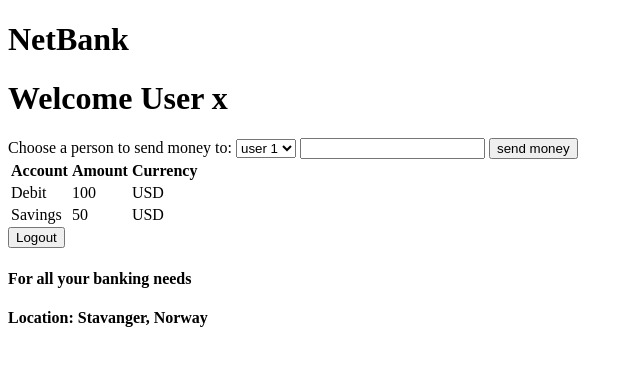
After one commit to jkunnas58/dat250_netbank_fall_2020, a Flask app: page /logged_in_page in a window 1280 px wide. The commit adds this page. Shown: the top 366 px of the page, without its empty margins (0-640 px from the left). Run offline with Flask 2, Linux system fonts and the light colour scheme.

Commit message:
Worked on templates

```diff
--- a/netbank/templates/layout.html
+++ b/netbank/templates/layout.html
@@ -1,16 +1,16 @@
 <!DOCTYPE html>
 <html>
   <head>
-    <title>{% block title %}{% endblock %} - News24/7</title>
+    <title>{% block title %}{% endblock %} - NetBank</title>
   </head>
   <body>
     <header>
-      <h1>News24/7 for template 3</h1>
+      <h1>NetBank</h1>
     </header>
     <main>{% block content %} {% endblock %}</main>
     <footer>
-      <h3>Tips? Contact us at 5818288191919</h3>
-      <h3>Location: Stavanger, Norway</h3>
+      <h4>For all your banking needs</h4>
+      <h4>Location: Stavanger, Norway</h4>
     </footer>
   </body>
 </html>
--- /dev/null
+++ b/netbank/templates/logged_in_page.html
@@ -0,0 +1,44 @@
+{% extends "layout.html" %}
+{% block content %}
+
+    <h1>
+        Welcome User x
+    </h1>
+    <p>
+        <form>
+            <label for="users">Choose a person to send money to:</label>
+
+            <select name="users" id="users">
+            <option value="user1">user 1</option>
+            <option value="user2">user 2</option>
+            <option value="user3">user 3</option>
+            <option value="user4">user 4</option>
+            </select>
+            <input type="text">
+            <input type="submit" name="" id="" value="send money">
+
+        </form>
+
+        <table>
+            <tr>
+                <th>Account</th>
+                <th>Amount</th>
+                <th>Currency</th>
+                </tr>
+                <tr>
+                <td>Debit</td>
+                <td>100</td>
+                <td>USD</td>
+            </tr>
+                <tr>
+                <td>Savings</td>
+                <td>50</td>
+                <td>USD</td>
+                </tr>
+        </table>
+
+        <a href="index.html">
+            <button onclick="document.location='index.html'">Logout</button>
+        </a>
+    </p>
+{% endblock %}
--- a/netbank/views.py
+++ b/netbank/views.py
@@ -5,7 +5,15 @@ from netbank import app #, query_db
 @app.route('/')
 def index():
     # articles = query_db('SELECT rowid, * FROM article;')
-    return f"<h1>Hello world</h1>"
+    return render_template('index.html')
+
+@app.route('/login_page')
+def login_page():
+    return render_template('login_page.html')
+
+@app.route('/logged_in_page')
+def logged_in_page():
+    return render_template('logged_in_page.html')
 
 
 # @app.route('/article/<int:article_id>')
```
Also changed, not shown: netbank/templates/index.html (+8 -9 lines), netbank/templates/login_page.html (added, +27 -0 lines), netbank/templates_from_magnus/article.html (added, +9 -0 lines), netbank/templates_from_magnus/index.html (added, +13 -0 lines), netbank/templates_from_magnus/layout.html (added, +16 -0 lines), 1 other file.
